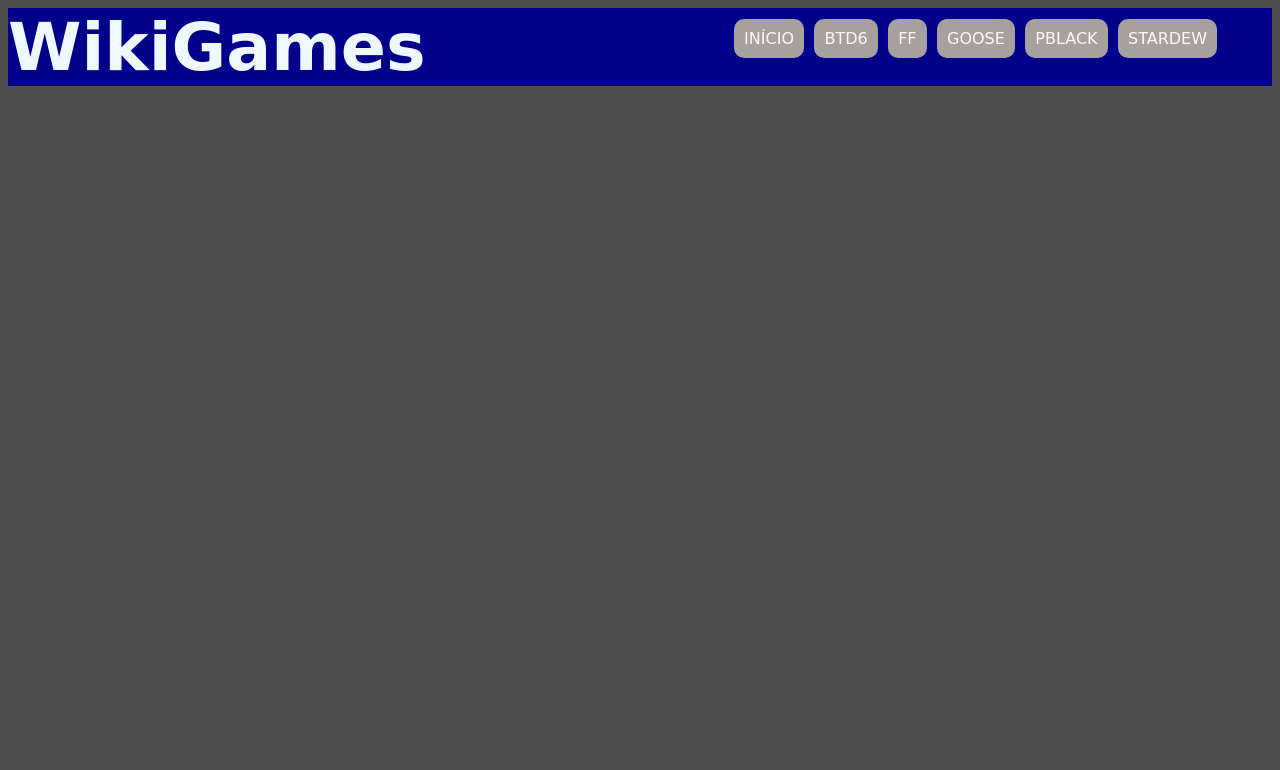
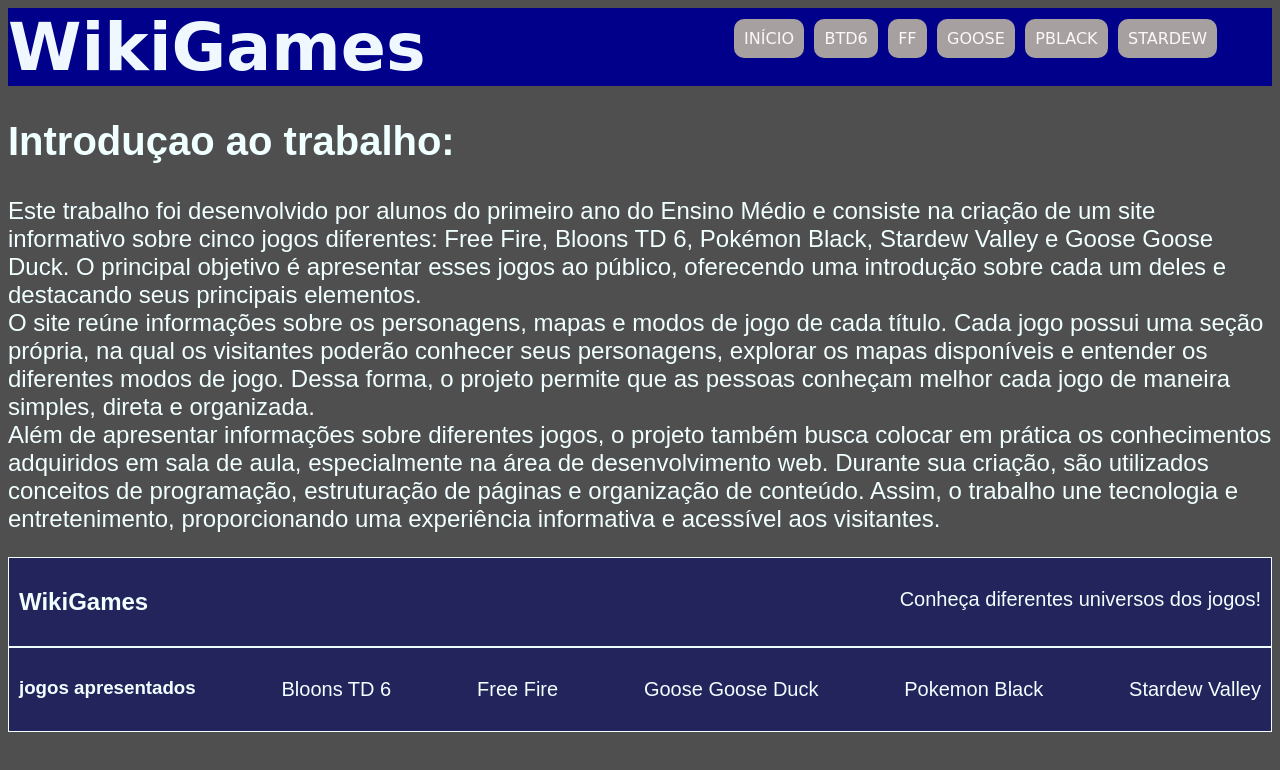
Before and after one commit to DouglasSchwanck/projeto-final-web, a plain HTML site: page aindex.html in a window 1280 px wide. Drawn offline with Linux system fonts and the light colour scheme; a web font is replaced by a local one.

Commit message:
Novo rodapé

```diff
--- a/aestilos.css
+++ b/aestilos.css
@@ -3,6 +3,37 @@
 body#corpo {
     font-family: Arial, Helvetica, sans-serif;
     background: rgb(80, 79, 79);
+}
+/*formatações gerais*/
+h1 {
+	color: azure;
+	font-size: 30pt;
+}
+p {
+	color: azure;
+	font-size: 18pt;
+}
+/*rodapé*/
+footer#rodape{
+	background-color: rgb(36, 36, 92);
+	color: azure;
+}
+footer#rodape div {
+	display: flex;
+	flex-wrap: wrap;
+	justify-content: space-between;
+	gap: 30px;
+	padding-bottom: 25px;
+	border: solid azure 1px;
+	padding: 10px;
+}
+footer#rodape p{
+	text-align: center;
+	display: inline;
+	font-size: 15pt;
+}
+footer#rodape h1{
+	font-size: 35px;
 }
 /*menu geral*/
 header#cabecalho h1.tituloheader {
--- a/aindex.html
+++ b/aindex.html
@@ -20,10 +20,24 @@
 	</nav>
         </header>
         <article id="artigo">
-
+			<h1>Introduçao ao trabalho:</h1>
+			<p>Este trabalho foi desenvolvido por alunos do primeiro ano do Ensino Médio e consiste na criação de um site informativo sobre cinco jogos diferentes: Free Fire, Bloons TD 6, Pokémon Black, Stardew Valley e Goose Goose Duck. O principal objetivo é apresentar esses jogos ao público, oferecendo uma introdução sobre cada um deles e destacando seus principais elementos.<br>
+O site reúne informações sobre os personagens, mapas e modos de jogo de cada título. Cada jogo possui uma seção própria, na qual os visitantes poderão conhecer seus personagens, explorar os mapas disponíveis e entender os diferentes modos de jogo. Dessa forma, o projeto permite que as pessoas conheçam melhor cada jogo de maneira simples, direta e organizada.<br>
+Além de apresentar informações sobre diferentes jogos, o projeto também busca colocar em prática os conhecimentos adquiridos em sala de aula, especialmente na área de desenvolvimento web. Durante sua criação, são utilizados conceitos de programação, estruturação de páginas e organização de conteúdo. Assim, o trabalho une tecnologia e entretenimento, proporcionando uma experiência informativa e acessível aos visitantes.</p>
         </article>
         <footer id="rodape">
-
+			<div>
+				<h2>WikiGames</h2>
+				<p>Conheça diferentes universos dos jogos!</p>
+			</div>
+			<div>
+				<h3>jogos apresentados</h3>
+				<p><a href="btd6.html"></a>Bloons TD 6</p>
+				<p><a href="ff.html"></a>Free Fire</p>
+				<p><a href="goose.html"></a>Goose Goose Duck</p>
+				<p><a href="pblack.html"></a>Pokemon Black</p>
+				<p><a href="stardew.html"></a>Stardew Valley</p>
+			</div>
         </footer>
     </body>
     </html>
```
Also changed, not shown: btd6.html (+12 -0 lines), ff.html (+12 -0 lines), goose.html (+12 -0 lines), pblack.html (+12 -0 lines), stardew.html (+12 -0 lines).
